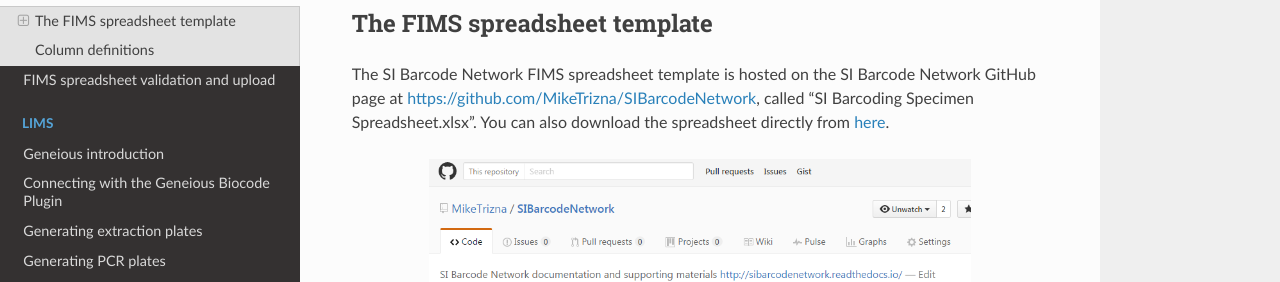
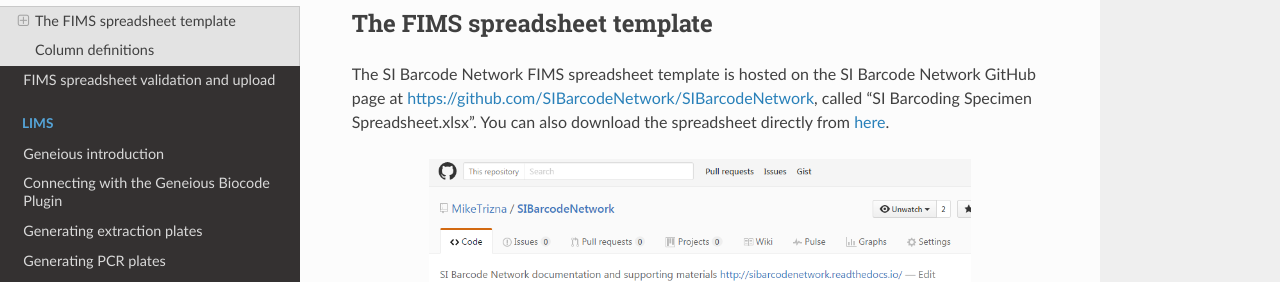
Before and after one commit to SIBarcodeNetwork/ReadtheDocsMaster, a Sphinx documentation site: the page built from Docs/fims_spreadsheet_pop.rst, in a window 1280 px wide and 900 px high. Shown: the part 153-435 px from the top of the window. Built offline with Sphinx 7.4.7 and the Read the Docs theme 2.0.0, drawn with Linux system fonts in a browser that asks for light colours; some of the changed lines change nothing that is shown.

Commit message:
FIMS Spreadsheet Location
Updated FIMS spreadsheet link from MikeTrizna/SIBarcodeNetwork to SIBarcodeNetwork/SIBarcodeNetwork in line 7. I would also like to update the screenshot to reflect the renamed location.

```diff
--- a/Docs/fims_spreadsheet_pop.rst
+++ b/Docs/fims_spreadsheet_pop.rst
@@ -4,7 +4,7 @@
 The FIMS spreadsheet template
 -----------------------------
 
-The SI Barcode Network FIMS spreadsheet template is hosted on the SI Barcode Network GitHub page at https://github.com/MikeTrizna/SIBarcodeNetwork, called "SI Barcoding Specimen Spreadsheet.xlsx". You can also download the spreadsheet directly from `here <https://github.com/MikeTrizna/SIBarcodeNetwork/raw/master/SI%20Barcoding%20Specimen%20Spreadsheet.xlsx>`_.
+The SI Barcode Network FIMS spreadsheet template is hosted on the SI Barcode Network GitHub page at https://github.com/SIBarcodeNetwork/SIBarcodeNetwork, called "SI Barcoding Specimen Spreadsheet.xlsx". You can also download the spreadsheet directly from `here <https://github.com/SIBarcodeNetwork/SIBarcodeNetwork/blob/master/SI%20Barcoding%20Specimen%20Spreadsheet.xlsx>`_.
 
 .. figure:: /images/spreadsheet_on_github.png
   :align: center
```
